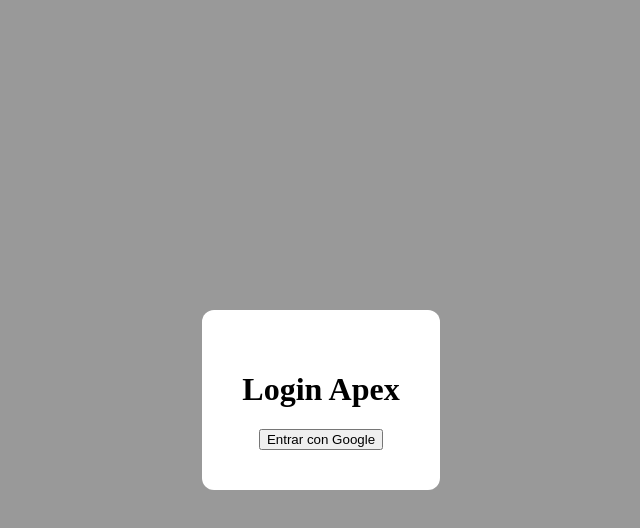
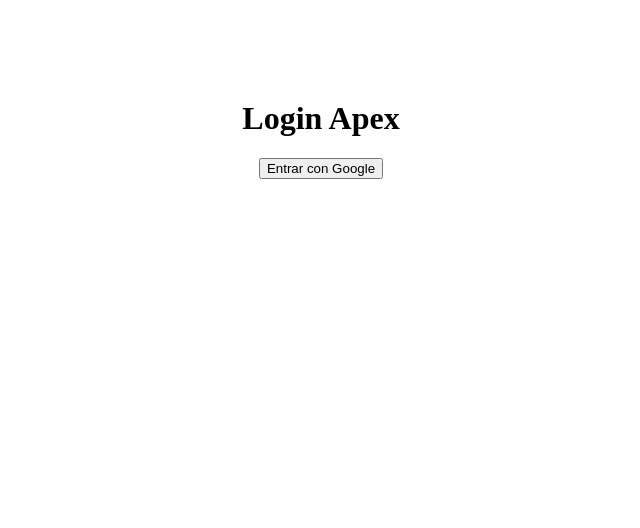
Before and after one commit to Miguelmayorga39/apex-mvp4, a Next.js app: page /login in a window 1280 px wide. Shown: the top 528 px of the page, without its empty margins (319-959 px from the left). Built offline with nearby package versions, Linux system fonts and the light colour scheme.

Commit message:
Update login.js

```diff
--- a/pages/login.js
+++ b/pages/login.js
@@ -1,3 +1,4 @@
+import { useEffect, useState } from 'react'
 import { createClient } from '@supabase/supabase-js'
 
 const supabase = createClient(
@@ -6,38 +7,40 @@
 )
 
 export default function Login() {
+  const [user, setUser] = useState(null)
+
+  useEffect(() => {
+    const getUser = async () => {
+      const { data } = await supabase.auth.getUser()
+      setUser(data.user)
+    }
+    getUser()
+  }, [])
+
   const login = async () => {
     await supabase.auth.signInWithOAuth({
       provider: 'google'
     })
   }
 
+  const logout = async () => {
+    await supabase.auth.signOut()
+    setUser(null)
+  }
+
+  if (user) {
+    return (
+      <div style={{ textAlign: 'center', marginTop: '100px' }}>
+        <h1>Bienvenido {user.email}</h1>
+        <button onClick={logout}>Cerrar sesión</button>
+      </div>
+    )
+  }
+
   return (
-    <div
-      style={{
-        position: 'fixed',
-        top: 0,
-        left: 0,
-        width: '100%',
-        height: '100%',
-        display: 'flex',
-        justifyContent: 'center',
-        alignItems: 'center',
-        zIndex: 9999,
-        background: 'rgba(0,0,0,0.4)'
-      }}
-    >
-      <div
-        style={{
-          background: 'white',
-          padding: '40px',
-          borderRadius: '12px',
-          textAlign: 'center'
-        }}
-      >
-        <h1 style={{ color: 'black' }}>Login Apex</h1>
-        <button onClick={login}>Entrar con Google</button>
-      </div>
+    <div style={{ textAlign: 'center', marginTop: '100px' }}>
+      <h1>Login Apex</h1>
+      <button onClick={login}>Entrar con Google</button>
     </div>
   )
 }
```
